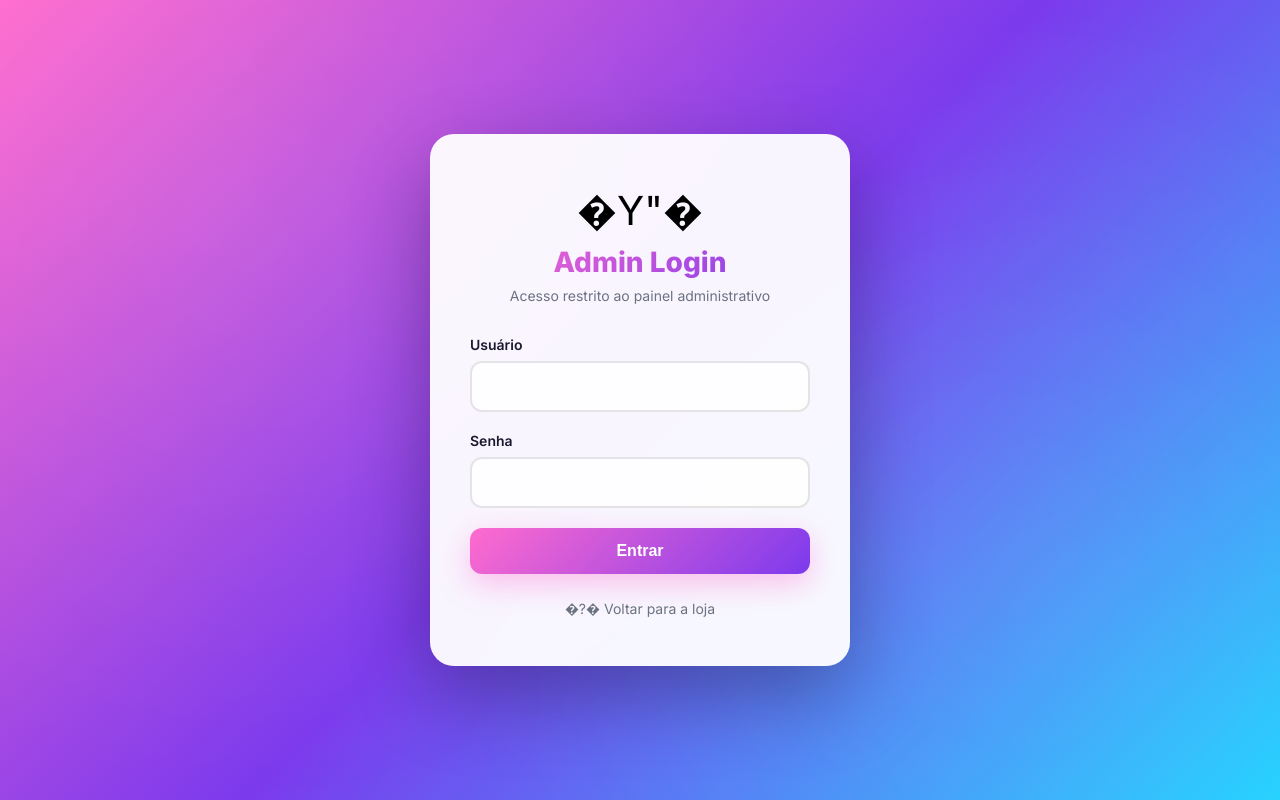
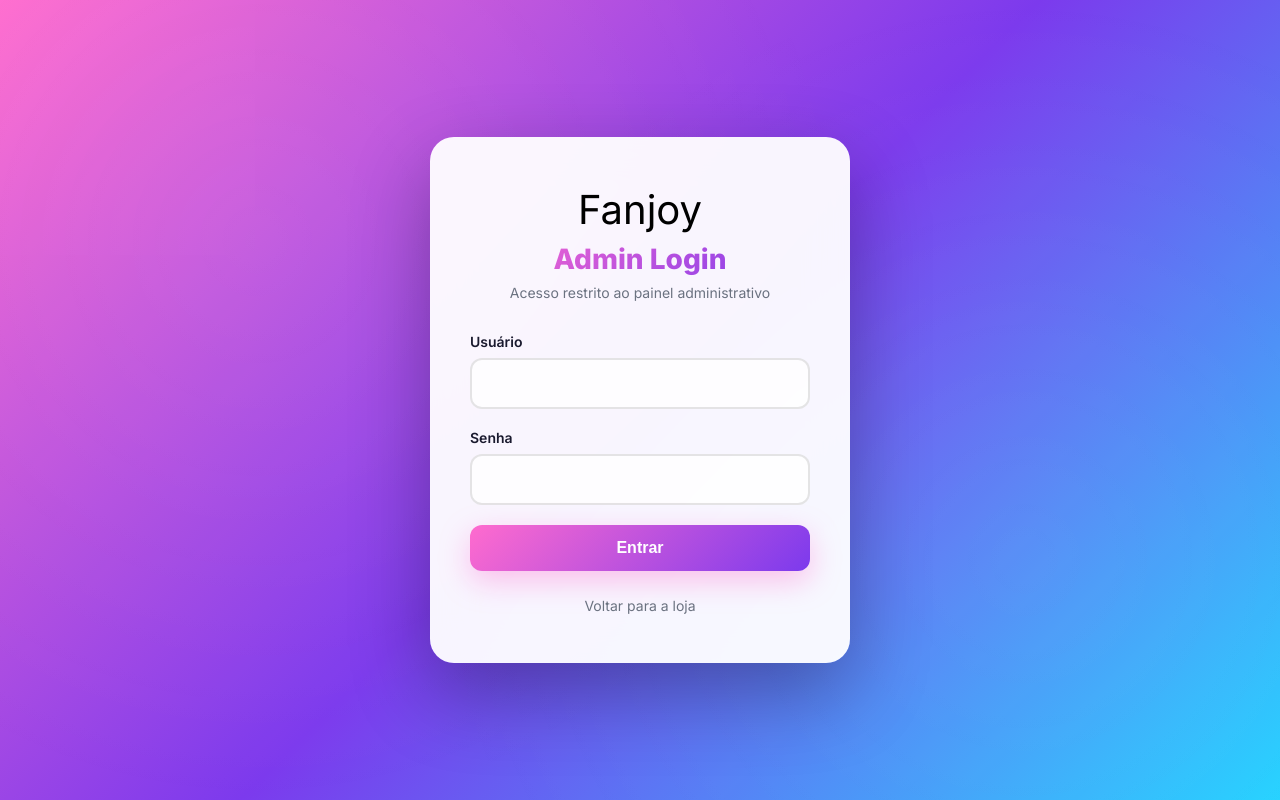
Before and after one commit to alemao600/fanjoy, a website: page login.html in a window 1280 px wide. Drawn offline with Linux system fonts and the light colour scheme.

Commit message:
Corrige caracteres quebrados na tela de login admin

```diff
--- a/login.html
+++ b/login.html
@@ -185,7 +185,7 @@
 <body>
   <div class="login-container">
     <div class="login-header">
-      <div class="login-logo">�Y"�</div>
+      <div class="login-logo">Fanjoy</div>
       <h1>Admin Login</h1>
       <p>Acesso restrito ao painel administrativo</p>
     </div>
@@ -209,7 +209,7 @@
     </form>
 
     <div class="back-link">
-      <a href="index.html">�?� Voltar para a loja</a>
+      <a href="index.html">Voltar para a loja</a>
     </div>
   </div>
 
```
